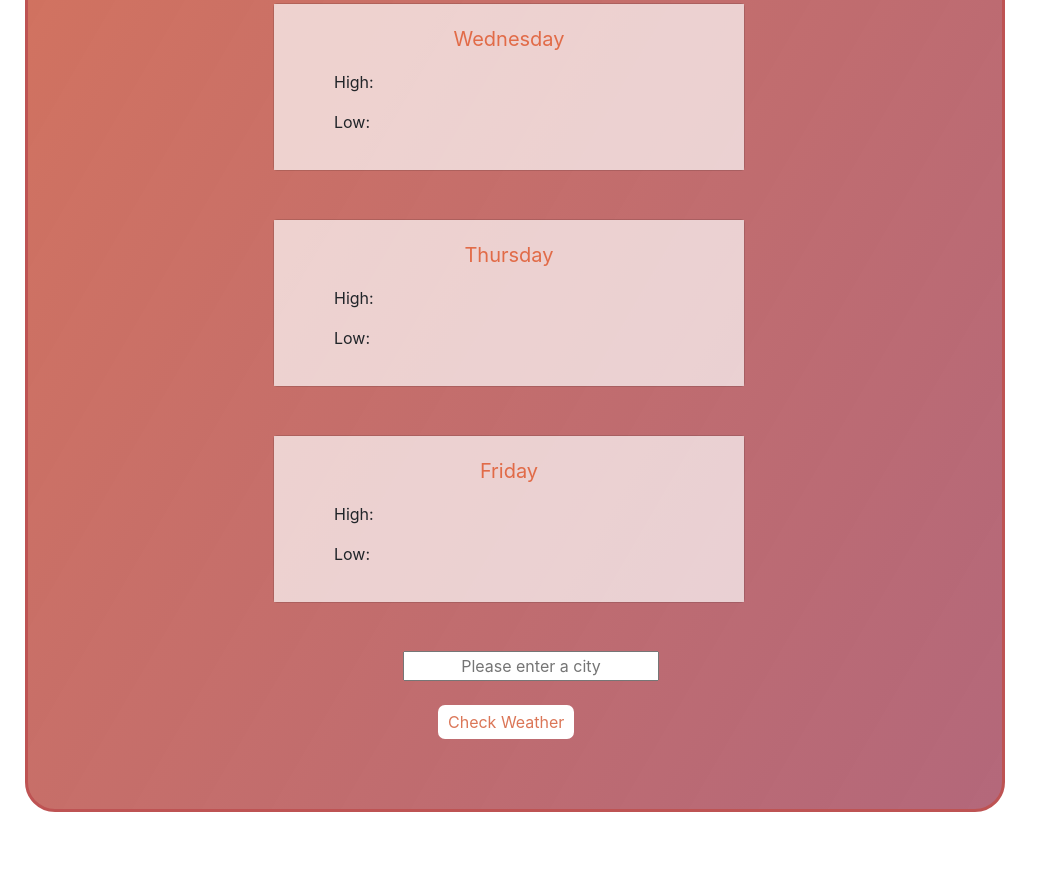
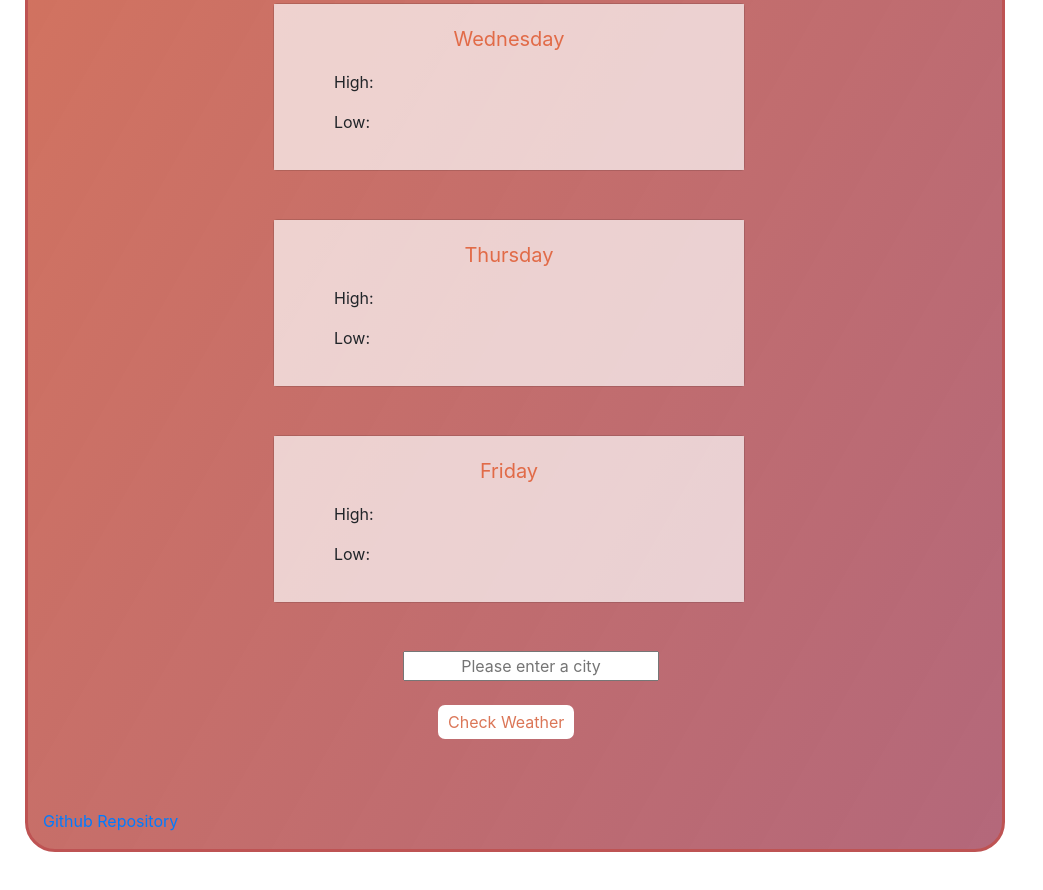
Before and after one commit to Sniemiec17/final-project, a plain HTML site: page finalprojectindex.html in a window 1280 px wide. Shown: the part 980-1870 px from the top of the page, without its empty margins (0-1043 px from the left). Drawn offline with nearby package versions, Linux system fonts and the light colour scheme.

Commit message:
added link to github repository

```diff
--- a/finalprojectindex.html
+++ b/finalprojectindex.html
@@ -92,6 +92,7 @@
                 <br> <br>
                 <button> Check Weather </button>
         </form>
+        <p> <a href="https://github.com/Sniemiec17/final-project">Github Repository</a></p>
         <script src="src/index.js"></script>
 </body>
 
```
